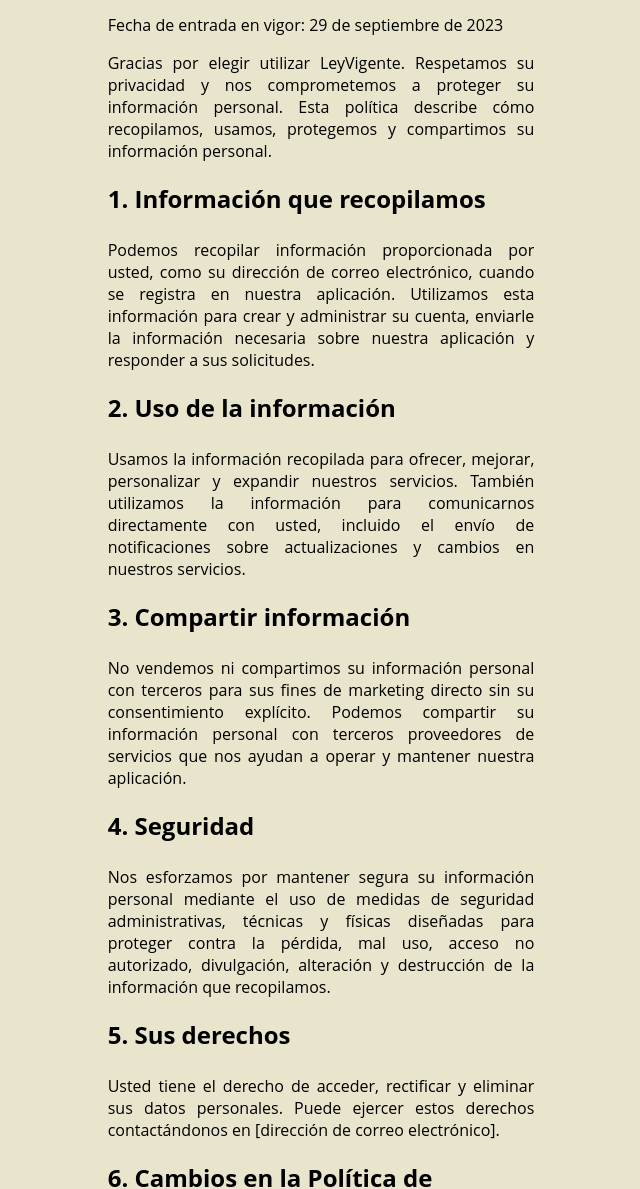
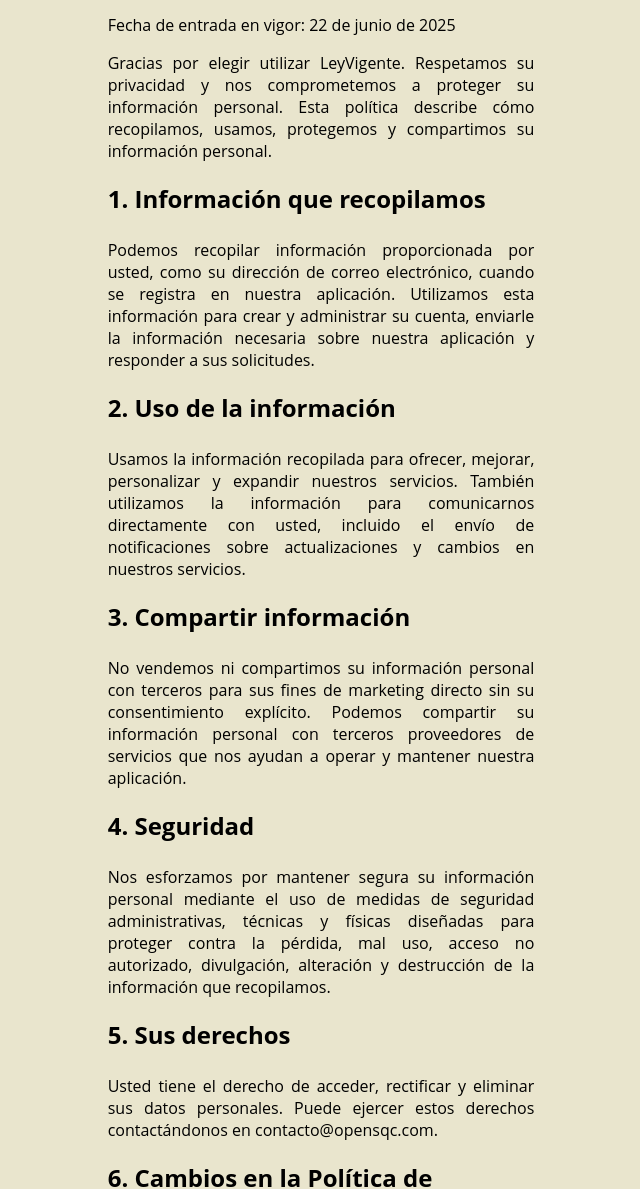
Before and after one commit to cattobaby/leyvigentewebsite, a plain HTML site: page tos.html in a window 1280 px wide. Shown: the part 217-1406 px from the top of the page, without its empty margins (319-959 px from the left). Drawn offline with Linux system fonts and the light colour scheme.

Commit message:
changed email and edit date

```diff
--- a/tos.html
+++ b/tos.html
@@ -12,7 +12,7 @@
     <main>
         <section id="privacidad">
             <h2>Política de Privacidad</h2>
-            <p>Fecha de entrada en vigor: 29 de septiembre de 2023</p>
+            <p>Fecha de entrada en vigor: 22 de junio de 2025</p>
             <p>Gracias por elegir utilizar LeyVigente. Respetamos su privacidad y nos comprometemos a proteger su información personal. Esta política describe cómo recopilamos, usamos, protegemos y compartimos su información personal.</p>
             <h3>1. Información que recopilamos</h3>
             <p>Podemos recopilar información proporcionada por usted, como su dirección de correo electrónico, cuando se registra en nuestra aplicación. Utilizamos esta información para crear y administrar su cuenta, enviarle la información necesaria sobre nuestra aplicación y responder a sus solicitudes.</p>
@@ -23,7 +23,7 @@
             <h3>4. Seguridad</h3>
             <p>Nos esforzamos por mantener segura su información personal mediante el uso de medidas de seguridad administrativas, técnicas y físicas diseñadas para proteger contra la pérdida, mal uso, acceso no autorizado, divulgación, alteración y destrucción de la información que recopilamos.</p>
             <h3>5. Sus derechos</h3>
-            <p>Usted tiene el derecho de acceder, rectificar y eliminar sus datos personales. Puede ejercer estos derechos contactándonos en [dirección de correo electrónico].</p>
+            <p>Usted tiene el derecho de acceder, rectificar y eliminar sus datos personales. Puede ejercer estos derechos contactándonos en contacto@opensqc.com.</p>
             <h3>6. Cambios en la Política de Privacidad</h3>
             <p>Nos reservamos el derecho de modificar esta Política de Privacidad en cualquier momento. Si hacemos cambios significativos en la forma en que tratamos su información personal, le notificaremos mediante un aviso en la aplicación o por otros medios, como el correo electrónico.</p>
             <h3>7. Contacto y eliminación de cuenta</h3>
```
